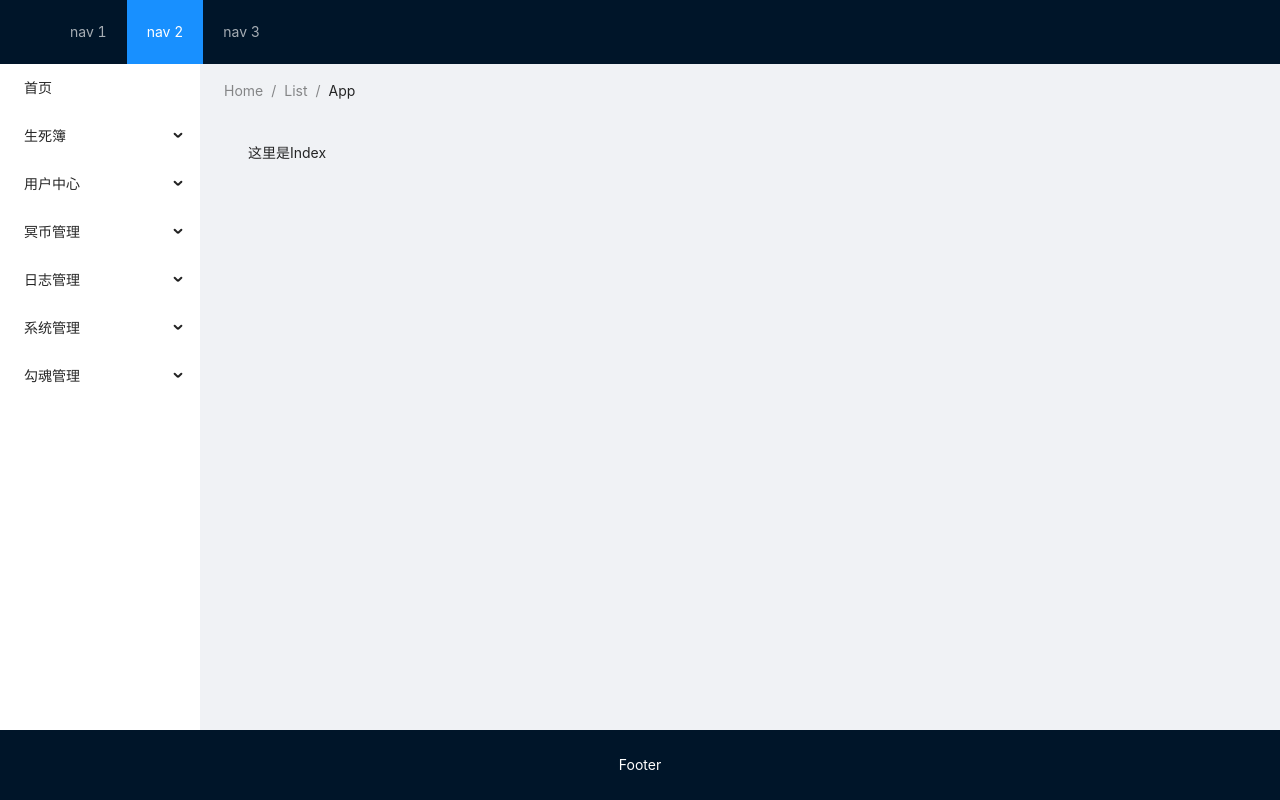
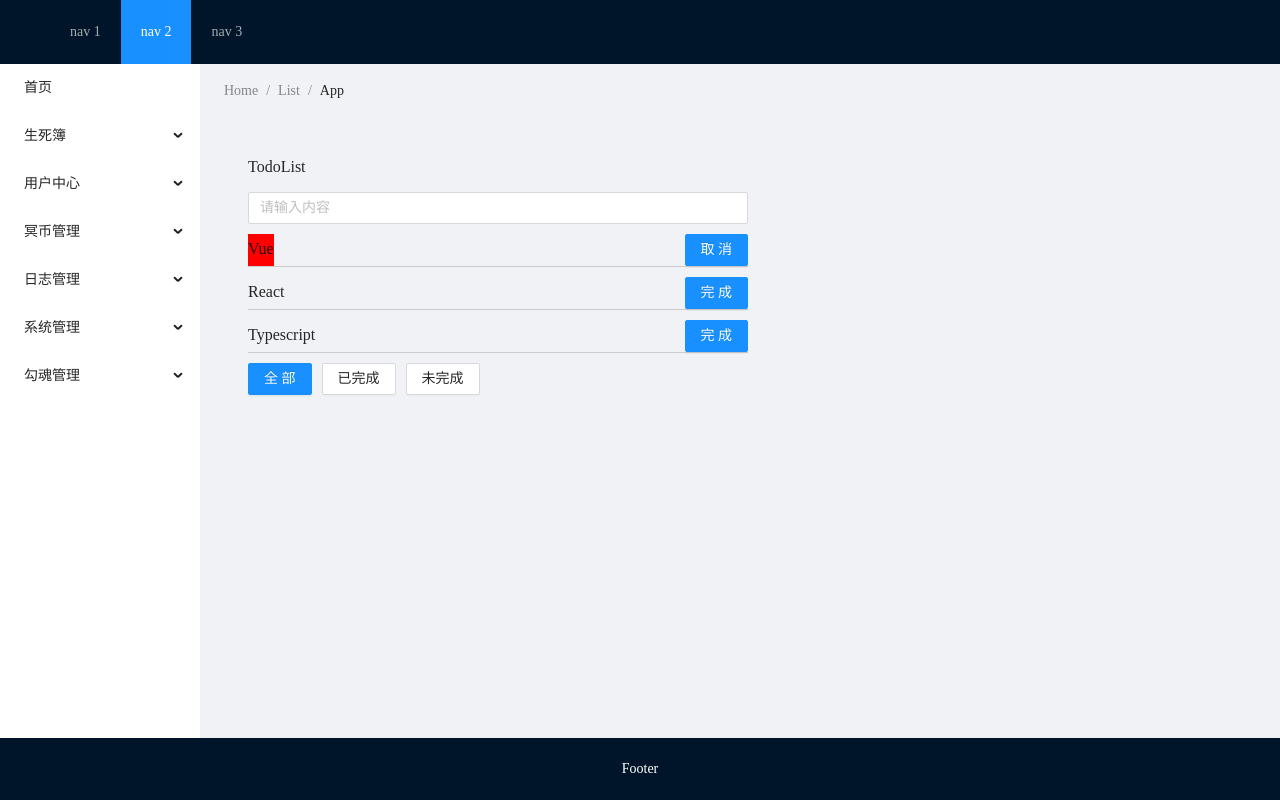
Before and after one commit to JasonPink/React-admin, a React app: page /app/dashboard/index in a window 1280 px wide. Built offline with nearby package versions, Linux system fonts and the light colour scheme.

Commit message:
Todolist组件

```diff
--- a/package.json
+++ b/package.json
@@ -51,6 +51,7 @@
     "react-app-polyfill": "^1.0.6",
     "react-dev-utils": "^10.2.1",
     "react-dom": "^16.13.1",
+    "reset-css": "^5.0.1",
     "resolve": "1.15.0",
     "resolve-url-loader": "3.1.1",
     "sass-loader": "8.0.2",
--- a/src/components/TodoList.jsx
+++ b/src/components/TodoList.jsx
@@ -1,10 +1,114 @@
-import React, { Component } from 'react';
+import React, { Component } from "react";
+import { Input, Button } from "antd";
+import "../style/todolist.less";
 
 class TodoList extends Component {
+  constructor(props) {
+    super(props);
+    this.state = {
+      value: "",
+      current: "all",
+      list: [
+        {
+          text: "Vue",
+          status: true,
+        },
+        {
+          text: "React",
+          status: false,
+        },
+        {
+          text: "Typescript",
+          status: false,
+        },
+      ],
+    };
+  }
+
+  add = () => {
+    console.log(this.state);
+    let item = {
+      text: this.state.value,
+      status: false,
+    };
+    let list = this.state.list.slice();
+    this.setState({
+      value: "",
+      list: [...list, item],
+    });
+  };
+
+  change = (e) => {
+    this.setState({
+      value: e.target.value,
+      list: this.state.list,
+    });
+  };
+
+  changeStatus = (index) => {
+    console.log("index", index);
+    let list = this.state.list;
+    list[index].status = !list[index].status;
+
+    this.setState({
+      list: list,
+    });
+  };
+
+  filterList = (current) => {
+
+    if(current === 'all'){
+
+    }else if(current === 'yes'){
+
+    }else{
+
+    }
+  };
+
   render() {
     return (
-      <div>
-        这里是Index
+      <div className="todo-wrap">
+        <h1>TodoList</h1>
+        <div className="input-item">
+          <Input
+            onChange={this.change}
+            placeholder="请输入内容"
+            onPressEnter={this.add}
+          />
+        </div>
+        <ul>
+          {this.state.list.map((item, index) => (
+            <div className="list-item" key={index}>
+              <li style={{ backgroundColor: item.status ? "red" : "" }}>
+                {item.text}
+              </li>
+              <Button onClick={() => this.changeStatus(index)} type="primary">
+                {item.status ? "取消" : "完成"}
+              </Button>
+            </div>
+          ))}
+        </ul>
+        <div className="footer">
+          <Button
+            onClick={() => this.filterList("all")}
+            type={this.state.current === "all" ? "primary" : ""}
+          >
+            全部
+          </Button>
+          <Button
+            onClick={() => this.filterList("yes")}
+            type={this.state.current === "yes" ? "primary" : ""}
+          >
+            已完成
+          </Button>
+          <Button
+            onClick={() => this.filterList("no")}
+            type={this.state.current === "no" ? "primary" : ""}
+          >
+            未完成
+          </Button>
+        </div>
       </div>
     );
   }
--- a/src/index.js
+++ b/src/index.js
@@ -21,6 +21,7 @@ import Dashborad from "./components/Dashborad.jsx"
 import Sidebar from "./components/Sidebar.jsx"
 import Routeconfig from "./components/Routeconfig.jsx"
 import Login from "./page/Login.jsx"
+import 'reset-css';
 
 // ReactDOM.render(
 //   <Router>
--- a/src/page/Login.jsx
+++ b/src/page/Login.jsx
@@ -5,19 +5,22 @@ import "../style/index.less";
 
 class Login extends Component {
   constructor(props) {
-    super(props)
+    super(props);
     //this.onFinish = this.onFinish.bind(this);
   }
 
   onFinish = (values) => {
-    if(values.username === 'admin') { //登录成功
-      this.props.history.push('/app/dashboard/index')
+    if (values.username === "admin") {
+      //登录成功
+      this.props.history.push("/app/dashboard/index");
     }
-  }
+  };
 
   render() {
     return (
       <div className="fxcenter wrapper">
+        <div>
+          <h1 style={{color: '#fff', textAlign: 'center'}}>生死簿管理系统</h1>
           <Form
             name="normal_login"
             className="login-form"
@@ -26,7 +29,9 @@ class Login extends Component {
           >
             <Form.Item
               name="username"
-            rules={[{ required: true, message: "Please input your Username!" }]}
+              rules={[
+                { required: true, message: "Please input your Username!" },
+              ]}
             >
               <Input
                 prefix={<UserOutlined className="site-form-item-icon" />}
@@ -35,7 +40,9 @@ class Login extends Component {
             </Form.Item>
             <Form.Item
               name="password"
-            rules={[{ required: true, message: "Please input your Password!" }]}
+              rules={[
+                { required: true, message: "Please input your Password!" },
+              ]}
             >
               <Input
                 prefix={<LockOutlined className="site-form-item-icon" />}
@@ -64,6 +71,7 @@ class Login extends Component {
             </Form.Item>
           </Form>
         </div>
+      </div>
     );
   }
 }
--- /dev/null
+++ b/src/style/todolist.less
@@ -0,0 +1,25 @@
+.todo-wrap{
+  h1{
+    line-height: 50px;
+  }
+  width: 500px;
+  .input-item{
+    display: flex;
+    margin-bottom: 10px;
+  }
+  li{
+    line-height: 30px;
+  }
+  .list-item{
+    display: flex;
+    justify-content: space-between;
+
+    margin-bottom: 10px;
+    border-bottom: 1px solid #ccc;
+  }
+  .footer{
+    button{
+      margin-right: 10px;
+    }
+  }
+}
```
Also changed, not shown: 1 other file (tests, documents, lock files or other folders). Lines whose indentation alone changed are shown as unchanged.
